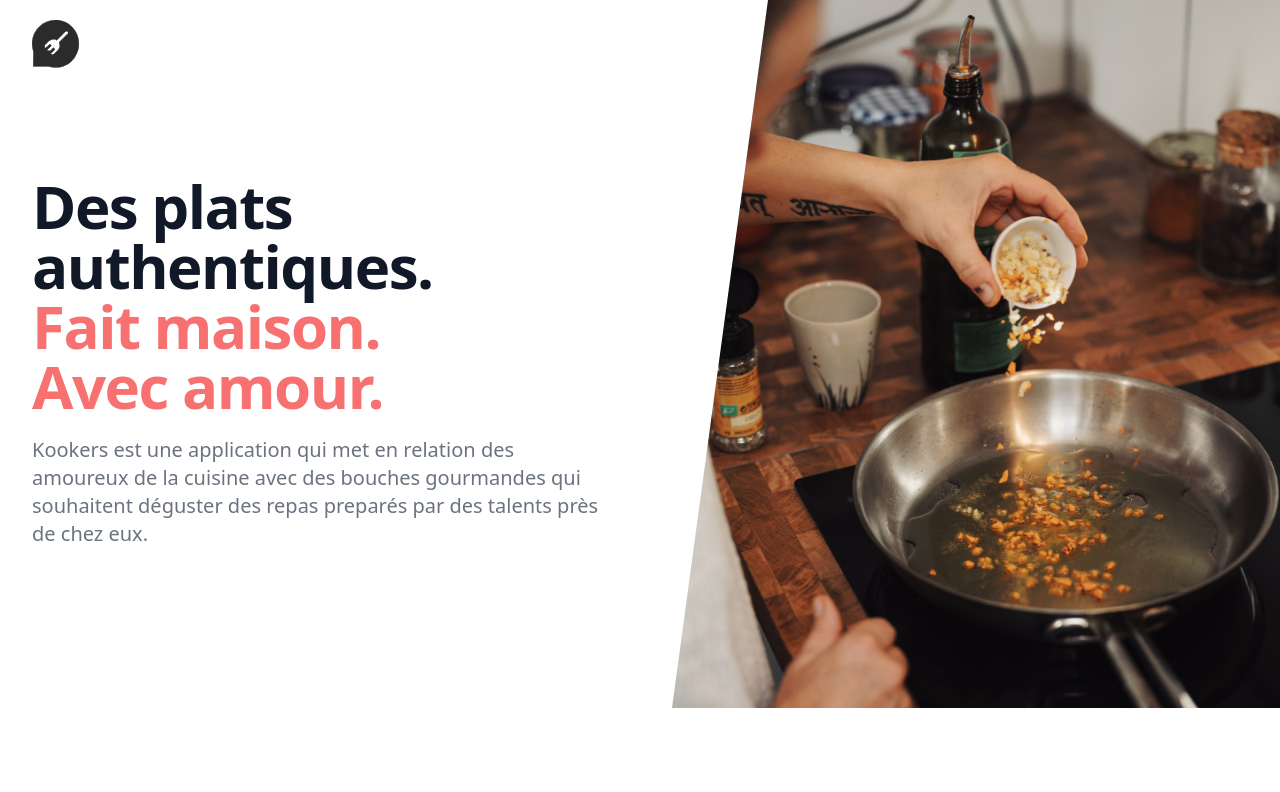
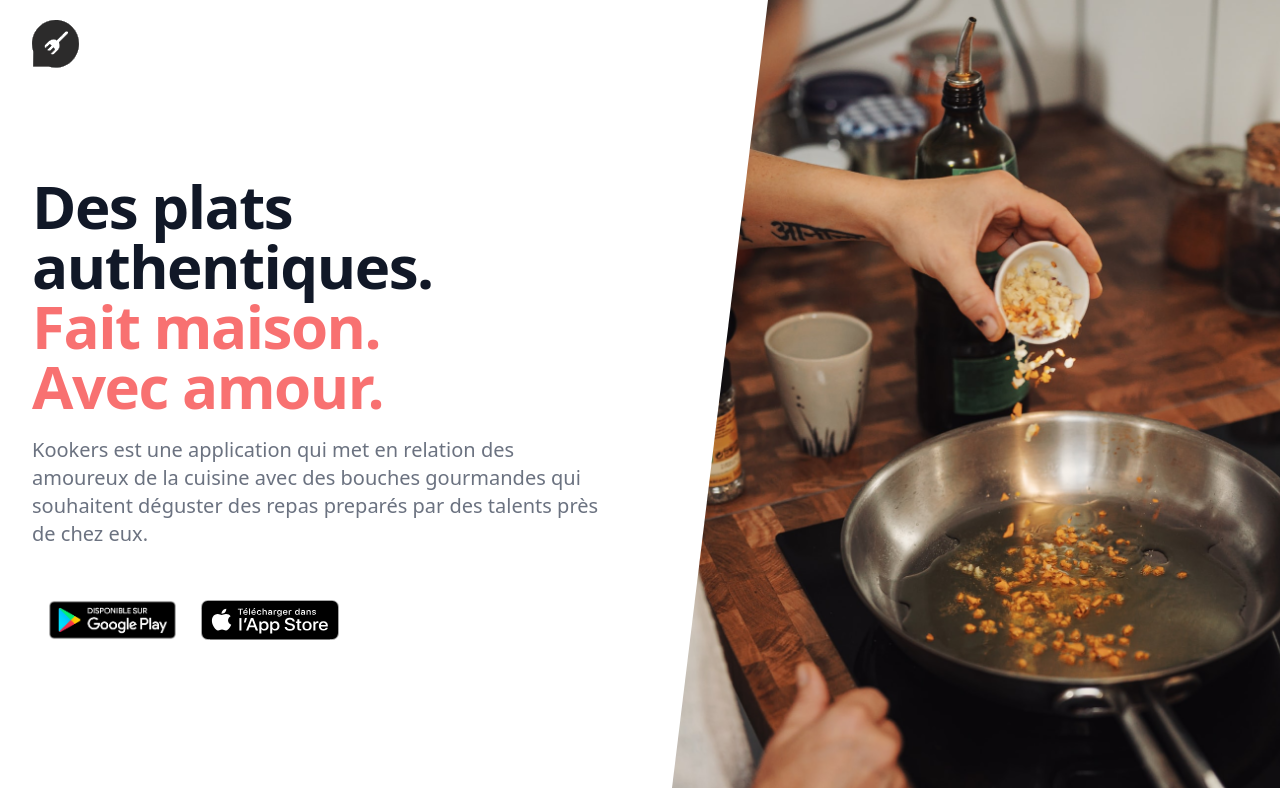
Before and after one commit to princefr/kookers_website, a Next.js app: page / in a window 1280 px wide. Shown: the top 792 px of the page. Built offline with nearby package versions, Linux system fonts and the light colour scheme.

Commit message:
adding stores logo on heroHome

```diff
--- a/components/HeroHome.js
+++ b/components/HeroHome.js
@@ -44,7 +44,7 @@ export default function HeroHome() {
                                 </p>
 
                                 <div className="mt-5 sm:mt-8 sm:flex sm:justify-center lg:justify-start">
-                                    {/* <div className="">
+                                    <div className="">
                                         <a href="#" className="w-full flex items-center justify-center px-2 py-3">
                                             <img className="object-contain h-14" src="assets/google-play-badge.png"></img>
                                         </a>
@@ -53,7 +53,7 @@ export default function HeroHome() {
                                         <a href="#" className="w-full flex items-center justify-center px-2 py-5">
                                             <img className="object-contain h-10" src="assets/Group.svg"></img>
                                         </a>
-                                    </div> */}
+                                    </div>
 
 
                                 </div>
```
